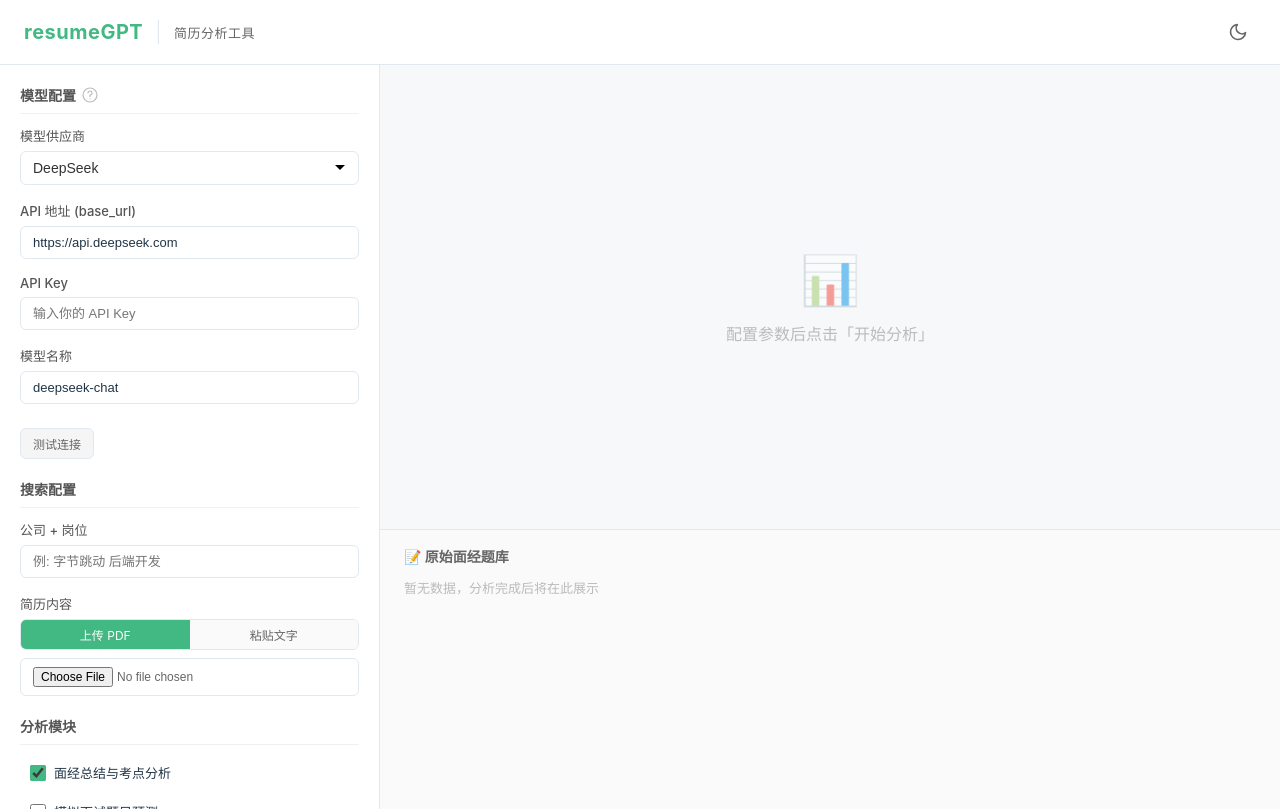
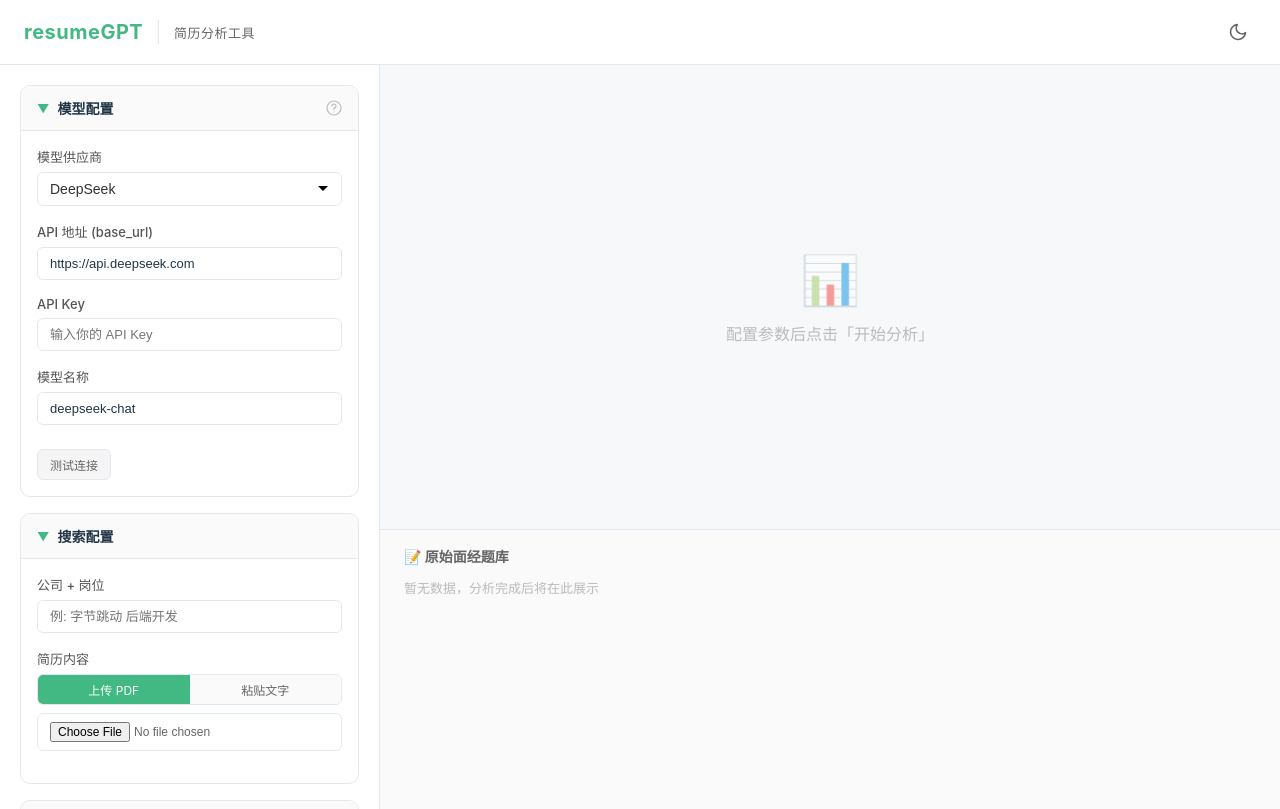
Before and after one commit to AxelWT/resume-gpt, a FastAPI app: page / in a window 1280 px wide. Run offline with FastAPI, Linux system fonts and the light colour scheme.

Commit message:
feat: modify index.html

```diff
--- a/templates/index.html
+++ b/templates/index.html
@@ -242,6 +242,50 @@
   }
   .form-group input:focus, .form-group textarea:focus { border-color: var(--c-accent); box-shadow: 0 0 0 2px var(--c-input-focus); }
   .form-group textarea { resize: vertical; min-height: 60px; font-family: inherit; }
+
+  .config-module {
+    border: 1px solid var(--c-border);
+    border-radius: 10px;
+    margin-bottom: 16px;
+    overflow: hidden;
+    background: var(--c-bg-solid);
+  }
+  .config-module-header {
+    display: flex;
+    align-items: center;
+    gap: 8px;
+    padding: 12px 16px;
+    cursor: pointer;
+    user-select: none;
+    font-size: 14px;
+    font-weight: 600;
+    color: var(--c-text-1);
+    background: var(--c-bg-soft);
+    border-bottom: 1px solid var(--c-border);
+    transition: background .15s;
+  }
+  .config-module-header:hover {
+    background: var(--c-bg-accent);
+  }
+  .config-module-header .arrow {
+    display: inline-flex;
+    transition: transform .2s;
+    color: var(--c-accent);
+    font-size: 12px;
+  }
+  .config-module.collapsed .config-module-header .arrow {
+    transform: rotate(-90deg);
+  }
+  .config-module-header .module-title {
+    flex: 1;
+  }
+  .config-module-body {
+    padding: 16px;
+    transition: max-height .25s ease;
+  }
+  .config-module.collapsed .config-module-body {
+    display: none;
+  }
 
   .section-title {
     font-size: 14px;
@@ -680,7 +724,11 @@
 <div class="app-body">
   <!-- Left Panel -->
   <div class="left-panel">
-    <div class="section-title" style="position:relative;"> 模型配置 <span class="help-icon" onclick="toggleHelpPopover(event)"><svg viewBox="0 0 16 16" fill="none" xmlns="http://www.w3.org/2000/svg"><circle cx="8" cy="8" r="7" stroke="currentColor" stroke-width="1.2" fill="none"/><path d="M6 6a2 2 0 1 1 2.5 1.94c-.28.1-.5.36-.5.66V9.5" stroke="currentColor" stroke-width="1.2" stroke-linecap="round" fill="none"/><circle cx="8" cy="11.8" r="0.6" fill="currentColor" class="dot"/></svg></span>
+    <div class="config-module">
+      <div class="config-module-header" onclick="toggleModule(this)">
+        <span class="arrow">▼</span>
+        <span class="module-title">模型配置</span>
+        <span class="help-icon" onclick="event.stopPropagation(); toggleHelpPopover(event)"><svg viewBox="0 0 16 16" fill="none" xmlns="http://www.w3.org/2000/svg"><circle cx="8" cy="8" r="7" stroke="currentColor" stroke-width="1.2" fill="none"/><path d="M6 6a2 2 0 1 1 2.5 1.94c-.28.1-.5.36-.5.66V9.5" stroke="currentColor" stroke-width="1.2" stroke-linecap="round" fill="none"/><circle cx="8" cy="11.8" r="0.6" fill="currentColor" class="dot"/></svg></span>
         <div class="help-popover" id="helpPopover">
           <div class="popover-title">如何获取模型配置信息？</div>
           <div class="popover-step">打开 <a class="popover-link" href="https://chat.deepseek.com" target="_blank">DeepSeek 平台</a>，进入聊天对话界面</div>
@@ -688,6 +736,7 @@
           <div class="popover-step">DeepSeek 会告知如何获取 base_url、API Key、model_name，将对应信息填入左侧即可</div>
         </div>
       </div>
+      <div class="config-module-body">
         <div class="form-group">
           <label>模型供应商</label>
           <select id="provider" onchange="switchProvider()">
@@ -710,8 +759,15 @@
           <input type="text" id="modelName" placeholder="deepseek-chat" value="deepseek-chat">
         </div>
         <button class="btn btn-secondary btn-test" onclick="testConfig()">测试连接</button>
+      </div>
+    </div>
 
-    <div class="section-title">搜索配置</div>
+    <div class="config-module">
+      <div class="config-module-header" onclick="toggleModule(this)">
+        <span class="arrow">▼</span>
+        <span class="module-title">搜索配置</span>
+      </div>
+      <div class="config-module-body">
         <div class="form-group">
           <label>公司 + 岗位</label>
           <input type="text" id="query" placeholder="例: 字节跳动 后端开发">
@@ -730,8 +786,15 @@
             <div class="char-count"><span id="charCount">0</span>/3000</div>
           </div>
         </div>
+      </div>
+    </div>
 
-    <div class="section-title">分析模块</div>
+    <div class="config-module">
+      <div class="config-module-header" onclick="toggleModule(this)">
+        <span class="arrow">▼</span>
+        <span class="module-title">分析模块</span>
+      </div>
+      <div class="config-module-body">
         <div class="checkbox-group">
           <label><input type="checkbox" value="summary" checked> 面经总结与考点分析</label>
           <label><input type="checkbox" value="mock_interview"> 模拟面试题目预测</label>
@@ -757,6 +820,8 @@
               </div>
             </label>
             <input type="number" id="maxCount" value="10" min="1" max="50">
+          </div>
+        </div>
       </div>
     </div>
 
@@ -891,6 +956,10 @@ function toggleMaxCountPopover(e) {
 }
 
 loadSources();
+
+function toggleModule(headerEl) {
+  headerEl.parentElement.classList.toggle('collapsed');
+}
 
 let resumeInputMode = 'file';
 
```
Lines whose indentation alone changed are shown as unchanged.
